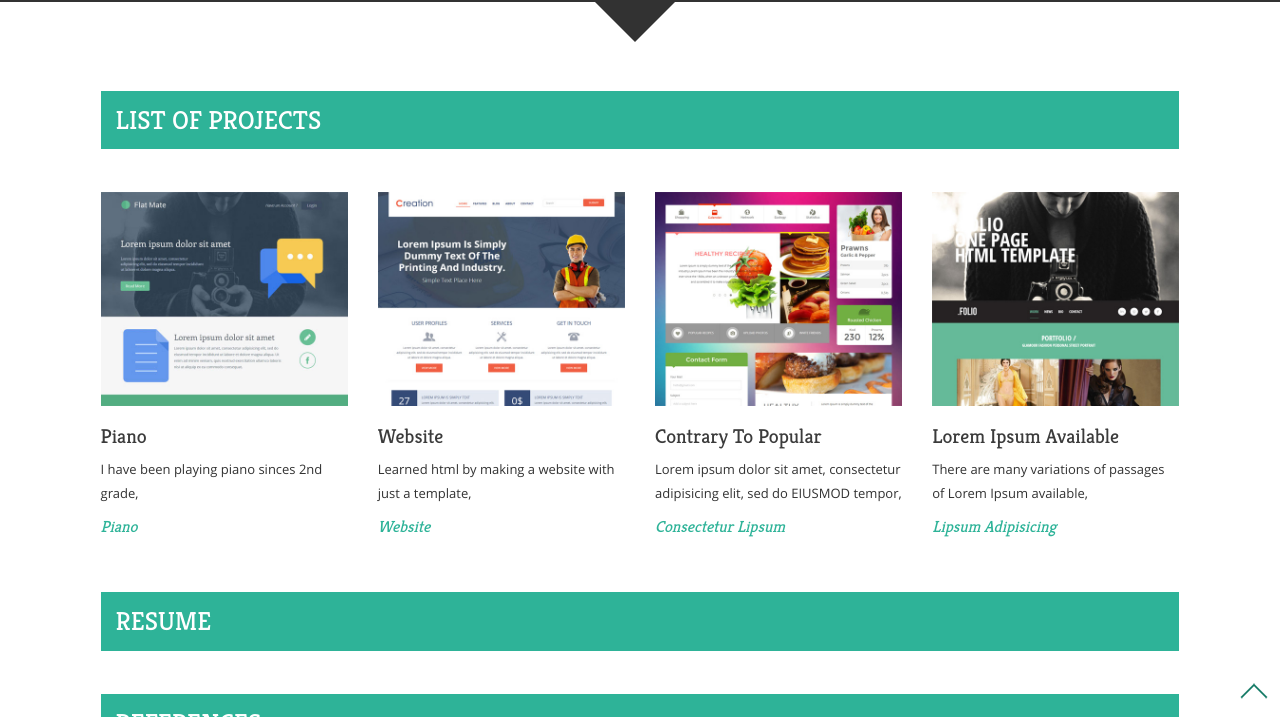
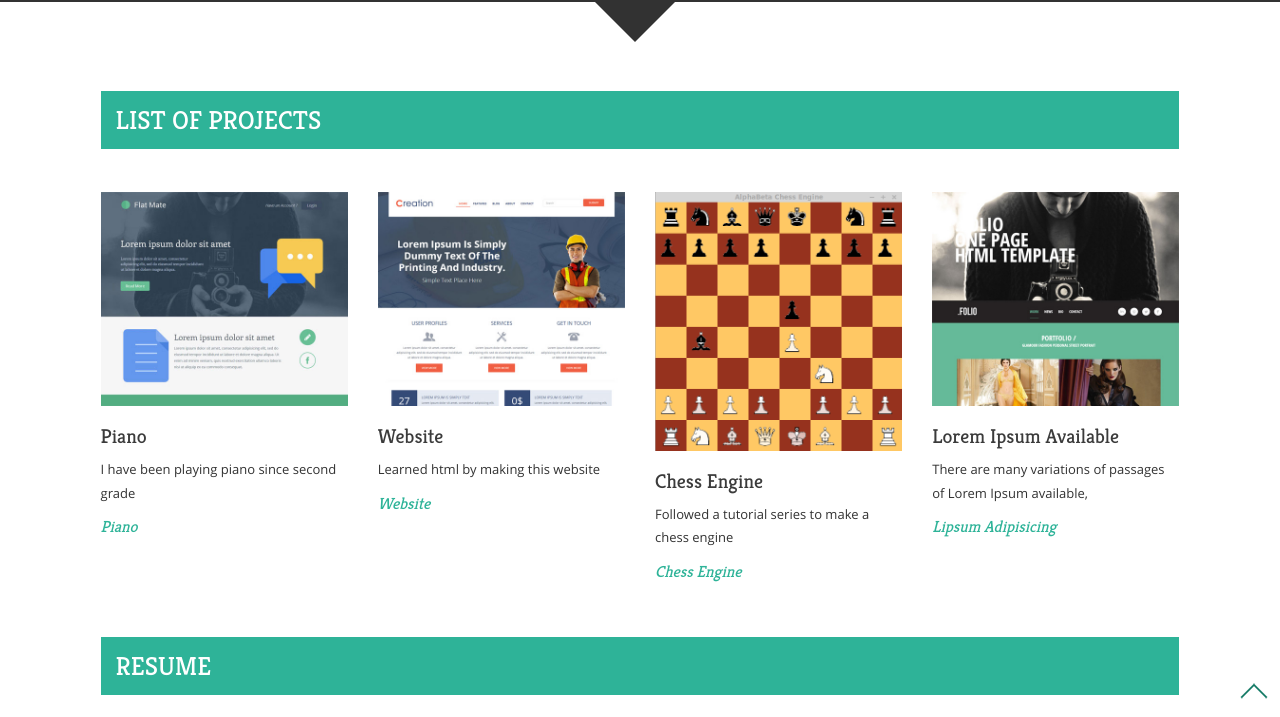
Before and after one commit to jakepf00/Website, a plain HTML site: page portfolio.html in a window 1280 px wide. Shown: the part 83-800 px from the top of the page. Drawn offline with Linux system fonts and the light colour scheme.

Commit message:
Added chess engine best project with picture

```diff
--- a/portfolio.html
+++ b/portfolio.html
@@ -81,7 +81,7 @@ License URL: http://creativecommons.org/licenses/by/3.0/
 						<a rel="group" title="" href="images/pic1.jpg"><img src="images/pic1.jpg" alt=""class="img-responsive"/></a>
 					</div>
 					 <h3><a href="piano.html">Piano</a></h3>
-					 <p class="para">I have been playing piano sinces 2nd grade,</p>
+					 <p class="para">I have been playing piano since second grade</p>
 					 <h4><a href="piano.html">Piano</a> </h4>
 				</div>
 				<div class="col-md-3 images_1_of_4">
@@ -89,16 +89,16 @@ License URL: http://creativecommons.org/licenses/by/3.0/
 						<a rel="group" title="" href="images/pic2.jpg"><img src="images/pic2.jpg" alt=""class="img-responsive"/></a>
 					</div>
 					 <h3><a href="website.html">Website</a></h3>
-					 <p class="para">Learned html by making a website with just a template,</p>
+					 <p class="para">Learned html by making this website</p>
 					 <h4><a href="website.html">Website</a></h4>
 				</div>
 				<div class="col-md-3 images_1_of_4">
 					<div class="fancyDemo">
-						<a rel="group" title="" href="images/pic3.jpg"><img src="images/pic3.jpg" alt=""class="img-responsive"/></a>
+						<a rel="group" title="" href="images/ChessPicture.png"><img src="images/ChessPicture.png" alt=""class="img-responsive"/></a>
 					</div>
-					 <h3><a href="single-page.html">Contrary to popular</a></h3>
-					 <p class="para">Lorem ipsum dolor sit amet, consectetur adipisicing elit, sed do EIUSMOD tempor,</p>
-					 <h4><a href="single-page.html">consectetur lipsum</a></h4>
+					 <h3><a href="single-page.html">Chess engine</a></h3>
+					 <p class="para">Followed a tutorial series to make a chess engine</p>
+					 <h4><a href="single-page.html">Chess Engine</a></h4>
 				</div>
 				<div class="col-md-3 images_1_of_4">
 					<div class="fancyDemo">
```
Also changed, not shown: images/ChessPicture.png (added).
